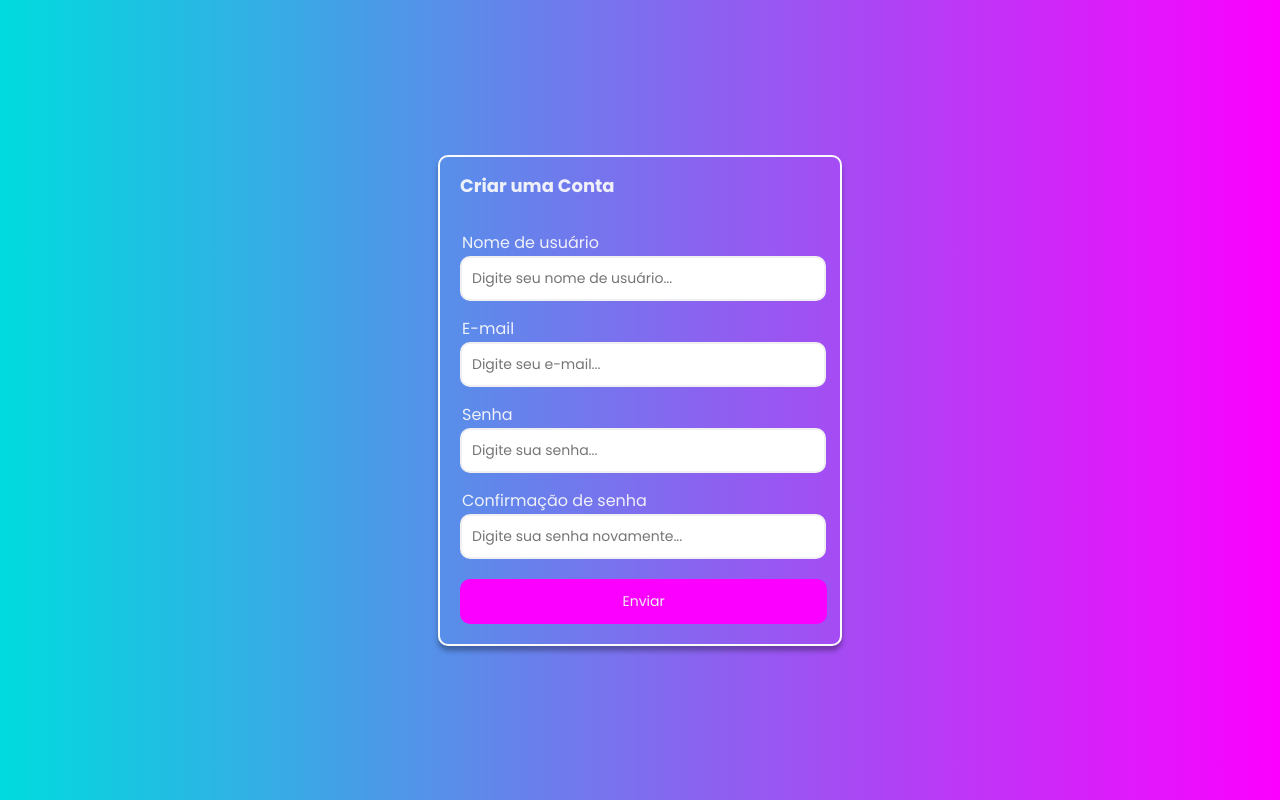
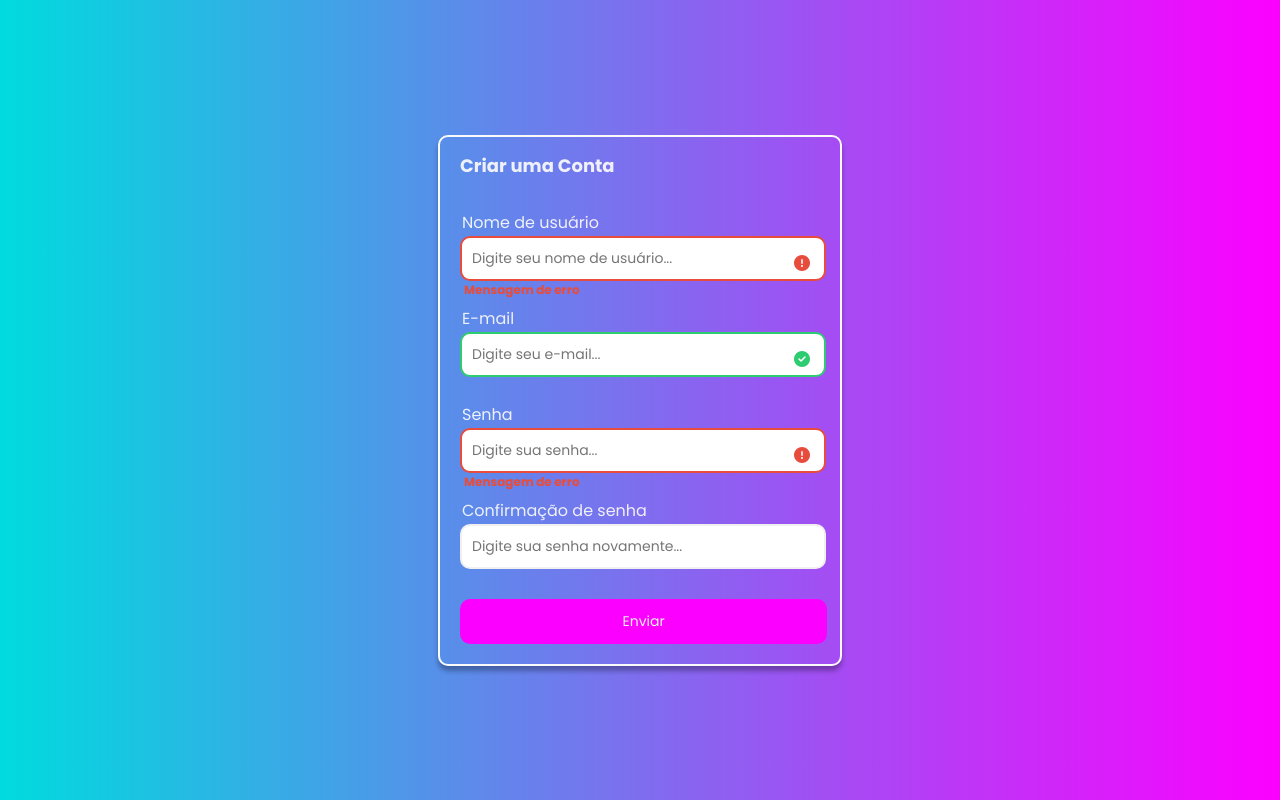
Before and after one commit to saiorond/formulario, a plain HTML site: page index.html in a window 1280 px wide. Drawn offline with Linux system fonts and the light colour scheme.

Commit message:
finalizando css

```diff
--- a/index.html
+++ b/index.html
@@ -18,8 +18,8 @@
             <h2>Criar uma Conta</h2>
         </div>
 
-        <form id="form" class="form error">
-            <div class="controle-form">
+        <form id="form" class="form">
+            <div class="controle-form error">
                 <label for="username">Nome de usuário</label>
                 <input type="text" id="username" placeholder="Digite seu nome de usuário...">
                 <i class="fas fa-exclamation-circle"></i>
@@ -35,7 +35,7 @@
                 <small>Mensagem de erro</small>
             </div>
 
-            <div class="controle-form">
+            <div class="controle-form error">
                 <label for="senha">Senha</label>
                 <input type="text" id="senha" placeholder="Digite sua senha...">
                 <i class="fas fa-exclamation-circle"></i>
--- a/style.css
+++ b/style.css
@@ -35,8 +35,8 @@ form {
 }
 
 .controle-form {
-    margin-bottom: 10px;
-    padding-bottom: 10px;
+    margin-bottom: 7px;
+    padding-bottom: 7px;
     position: relative;
 }
 
@@ -63,9 +63,11 @@ form {
 }
 
 .controle-form small {
-    position: absolute;
+    font-size: 12px;
+    font-weight: bold;
     bottom: 0;
     left: 0;
+    margin-left: 4px;
     visibility: hidden;
 }
 
@@ -87,3 +89,26 @@ form {
 }
 
 /* erro e sucesso */
+
+.controle-form.sucess input {
+    border-color: #2ecc70;
+}
+
+.controle-form.error input {
+    border-color: #e74c3c;
+}
+
+.controle-form.sucess i.fa-check-circle {
+    color: #2ecc71;
+    visibility: visible;
+}
+
+.controle-form.error i.fa-exclamation-circle {
+    color: #e74c3c;
+    visibility: visible;
+}
+
+.controle-form.error small {
+    visibility: visible;
+    color: #e74c3c;
+}
```
